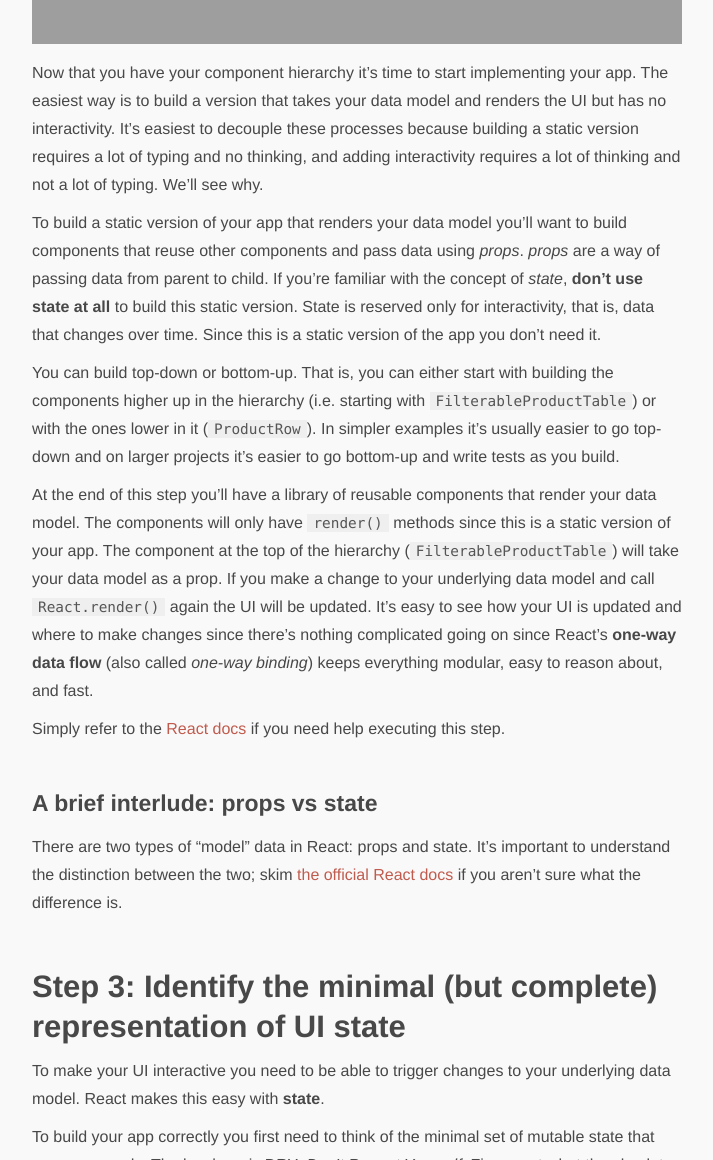
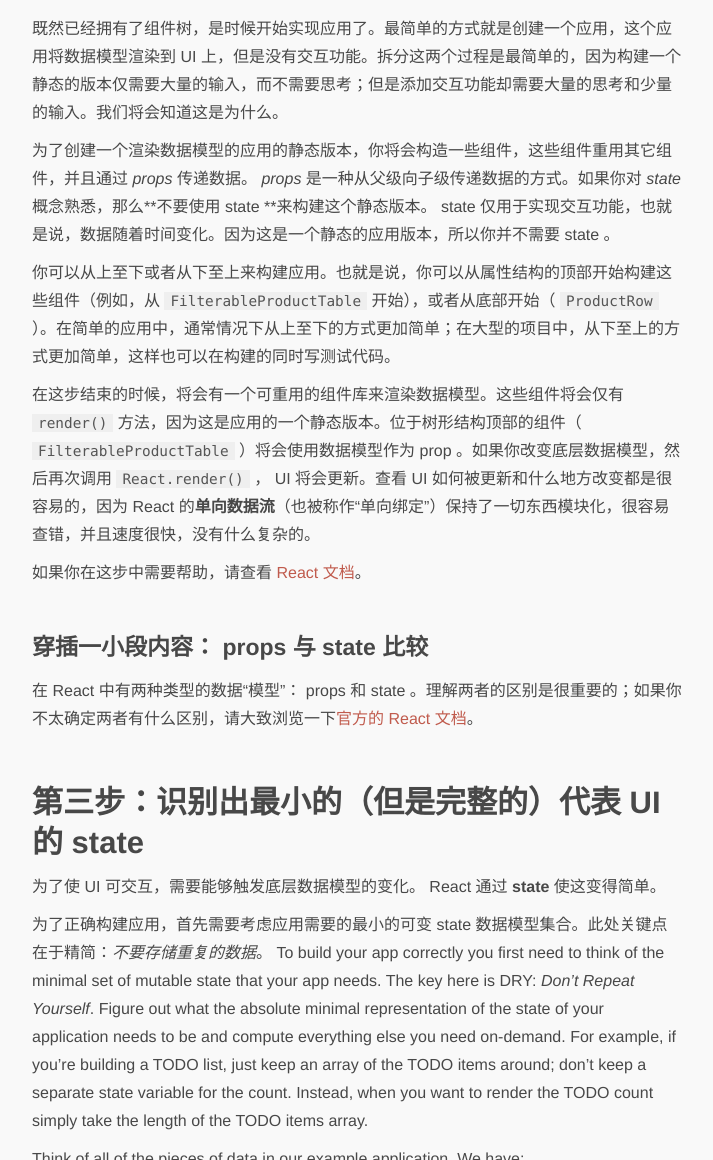
Before and after one commit to yaoshanliang/react-docs, a Jekyll site: the page built from zh/docs/thinking-in-react.md, in a window 1280 px wide and 1400 px high, scrolled down 2696 px. Shown: the part 240-1400 px from the top of the window, without its empty margins (418-1131 px from the left). Built offline with Jekyll 4.4.1, drawn with Linux system fonts in a browser that asks for light colours; Markdown is read by kramdown in place of the engine named in the settings; comment, search, counter and statistics services are not loaded; some of the changed text lies outside the part shown; grey boxes are pictures that could not be loaded.

Commit message:
thinking in react

```diff
--- a/zh/docs/thinking-in-react.md
+++ b/zh/docs/thinking-in-react.md
@@ -5,21 +5,21 @@ prev: tutorial.html
 next: videos.html
 ---
 
-这是一篇源自 [官方博客](/react/blog) 的 [文章](/react/blog/2013/11/05/thinking-in-react.html)。
+这是一篇源自[官方博客](/react/blog) 的[文章](/react/blog/2013/11/05/thinking-in-react.html)。
 
-在我看来，React是较早使用JavaScript构建大型、快速的Web应用程序的技术方案。它已经被我们广泛应用于 Facebook 和 Instagram。
+在我看来， React 是较早使用 JavaScript 构建大型、快速的 Web 应用程序的技术方案。它已经被我们广泛应用于 Facebook 和 Instagram 。
 
-React众多优秀特征中的其中一部分就是，教会你去重新思考如何构建应用程序。
+React 众多优秀特征中的其中一部分就是，教会你去重新思考如何构建应用程序。
 
 本文中，我将跟你一起使用 React 构建一个具备搜索功能的产品列表。
 
 > **注意：**
 >
-> 如果你无法看到本页内嵌的代码片段，请确认你不是用`https`协议加载本页的。
+> 如果你无法看到本页内嵌的代码片段，请确认你不是用 `https` 协议加载本页的。
 
-## 从原型（mock）开始
+## 从原型（ mock ）开始
 
-假设我们已经拥有了一个JSON API和设计师设计的原型。我们的设计师显然不够好，因为原型看起来如下：
+假设我们已经拥有了一个 JSON API 和设计师设计的原型。我们的设计师显然不够好，因为原型看起来如下：
 
 ![Mockup](/react/img/blog/thinking-in-react-mock.png)
 
@@ -40,24 +40,23 @@ JSON接口返回数据如下：
 
 你要做的第一件事是，为所有组件（及子组件）命名并画上线框图。假如你和设计师一起工作，也许他们已经完成了这项工作，所以赶紧去跟他们沟通！他们的 Photoshop 图层名也许最终可以直接用于你的 React 组件名。
 
-然而你如何知道哪些才能成为组件？想象一下，当你创建一些函数或对象时，用到一些类似的技术。其中一项技术就是 [单一功能原则](http://en.wikipedia.org/wiki/Single_responsibility_principle)，指的是，理想状态下一个组件应该只做一件事，假如它功能逐渐变大就需要被拆分成更小的子组件。
+然而你如何知道哪些才能成为组件？想象一下，当你创建一些函数或对象时，用到一些类似的技术。其中一项技术就是[单一功能原则](http://en.wikipedia.org/wiki/Single_responsibility_principle)，指的是，理想状态下一个组件应该只做一件事，假如它功能逐渐变大就需要被拆分成更小的子组件。
 
-由于你经常需要将一个JSON数据模型展示给用户，因此你需要检查这个模型结构是否正确以便你的UI（在这里指组件结构）是否能够正确的映射到这个模型上。这是因为用户界面和数据模型在 *信息构造* 方面都要一直，这意味着将你可以省下很多将UI分割成组件的麻烦事。你需要做的仅仅只是将数据模型分隔成一小块一小块的组件，以便它们都能够表示成组件。
+由于你经常需要将一个JSON数据模型展示给用户，因此你需要检查这个模型结构是否正确以便你的 UI （在这里指组件结构）是否能够正确的映射到这个模型上。这是因为用户界面和数据模型在 *信息构造* 方面都要一直，这意味着将你可以省下很多将 UI 分割成组件的麻烦事。你需要做的仅仅只是将数据模型分隔成一小块一小块的组件，以便它们都能够表示成组件。
 
 ![Component diagram](/react/img/blog/thinking-in-react-components.png)
 
-由此可见，我们的app中包含五个组件。下面我已经用 斜体 标示出每个组件对应的数据。
+由此可见，我们的 app 中包含五个组件。下面我已经用斜体标示出每个组件对应的数据。
 
   1. **`FilterableProductTable` （橘色）：** 包含整个例子的容器
-  2. **`SearchBar` （蓝色）：** 接受所有 *用户输入(user input)*
-  3. **`ProductTable` （绿色）：** 根据 *用户输入(user input)* 过滤和展示 *数据集合(data collection)*
-  4. **`ProductCategoryRow` （青色）：** 为每个 *分类(category)* 展示一列表头
-  5. **`ProductRow` （红色）：** 为每个 *产品(product)* 展示一列
+  2. **`SearchBar` （蓝色）：** 接受所有 *用户输入（ user input ）*
+  3. **`ProductTable` （绿色）：** 根据 *用户输入（ user input ）* 过滤和展示 *数据集合（ data collection ）*
+  4. **`ProductCategoryRow` （青色）：** 为每个 *分类（ category ）* 展示一列表头
+  5. **`ProductRow` （红色）：** 为每个 *产品（ product ）* 展示一列
 
-如果你仔细观察 `ProductTable`，你会发现表头（包含"Name"和"Price"标签）并不是单独的组件。
-If you look at `ProductTable` you'll see that the table header (containing the "Name" and "Price" labels) isn't its own component. This is a matter of preference and there's an argument to be made either way. For this example I left it as part of `ProductTable` because it is part of rendering the *data collection* which is `ProductTable`'s responsibility. However if this header grows to be complex (i.e. if we were to add affordances for sorting) it would certainly make sense to make this its own `ProductTableHeader` component.
+如果你仔细观察 `ProductTable` ，你会发现表头（包含“ Name ”和“ Price ”标签）并不是单独的组件。这只是一种个人偏好，也有一定的争论。在这个例子当中，我把表头当做 `ProductTable` 的一部分，因为它是渲染“数据集合”的一份子，这也是 `ProductTable` 的职责。但是，当这个表头变得复杂起来的时候（例如，添加排序功能），就应该单独地写一个 `ProductTableHeader` 组件。
 
-Now that we've identified the components in our mock, let's arrange them into a hierarchy. This is easy. Components that appear within another component in the mock should appear as a child in the hierarchy:
+既然我们在原型当中定义了这个组件，让我们把这些元素组成一棵树形结构。这很简单。被包含在其它组件中的组件在属性机构中应该是子级：
 
   * `FilterableProductTable`
     * `SearchBar`
@@ -65,28 +64,29 @@ Now that we've identified the components in our mock, let's arrange them into a
       * `ProductCategoryRow`
       * `ProductRow`
 
-## Step 2: Build a static version in React
+## 第二步： 利用 React ，创建应用的一个静态版本
 
 <iframe width="100%" height="300" src="http://jsfiddle.net/reactjs/yun1vgqb/embedded/" allowfullscreen="allowfullscreen" frameborder="0"></iframe>
 
-Now that you have your component hierarchy it's time to start implementing your app. The easiest way is to build a version that takes your data model and renders the UI but has no interactivity. It's easiest to decouple these processes because building a static version requires a lot of typing and no thinking, and adding interactivity requires a lot of thinking and not a lot of typing. We'll see why.
+既然已经拥有了组件树，是时候开始实现应用了。最简单的方式就是创建一个应用，这个应用将数据模型渲染到 UI 上，但是没有交互功能。拆分这两个过程是最简单的，因为构建一个静态的版本仅需要大量的输入，而不需要思考；但是添加交互功能却需要大量的思考和少量的输入。我们将会知道这是为什么。
 
-To build a static version of your app that renders your data model you'll want to build components that reuse other components and pass data using *props*. *props* are a way of passing data from parent to child. If you're familiar with the concept of *state*, **don't use state at all** to build this static version. State is reserved only for interactivity, that is, data that changes over time. Since this is a static version of the app you don't need it.
+为了创建一个渲染数据模型的应用的静态版本，你将会构造一些组件，这些组件重用其它组件，并且通过 *props* 传递数据。 *props* 是一种从父级向子级传递数据的方式。如果你对 *state* 概念熟悉，那么**不要使用 state **来构建这个静态版本。 state 仅用于实现交互功能，也就是说，数据随着时间变化。因为这是一个静态的应用版本，所以你并不需要 state 。
 
-You can build top-down or bottom-up. That is, you can either start with building the components higher up in the hierarchy (i.e. starting with `FilterableProductTable`) or with the ones lower in it (`ProductRow`). In simpler examples it's usually easier to go top-down and on larger projects it's easier to go bottom-up and write tests as you build.
+你可以从上至下或者从下至上来构建应用。也就是说，你可以从属性结构的顶部开始构建这些组件（例如，从 `FilterableProductTable` 开始），或者从底部开始（ `ProductRow` ）。在简单的应用中，通常情况下从上至下的方式更加简单；在大型的项目中，从下至上的方式更加简单，这样也可以在构建的同时写测试代码。
 
-At the end of this step you'll have a library of reusable components that render your data model. The components will only have `render()` methods since this is a static version of your app. The component at the top of the hierarchy (`FilterableProductTable`) will take your data model as a prop. If you make a change to your underlying data model and call `React.render()` again the UI will be updated. It's easy to see how your UI is updated and where to make changes since there's nothing complicated going on since React's **one-way data flow** (also called *one-way binding*) keeps everything modular, easy to reason about, and fast.
+在这步结束的时候，将会有一个可重用的组件库来渲染数据模型。这些组件将会仅有 `render()` 方法，因为这是应用的一个静态版本。位于树形结构顶部的组件（ `FilterableProductTable` ）将会使用数据模型作为 prop 。如果你改变底层数据模型，然后再次调用 `React.render()` ， UI 将会更新。查看 UI 如何被更新和什么地方改变都是很容易的，因为 React 的**单向数据流**（也被称作“单向绑定”）保持了一切东西模块化，很容易查错，并且速度很快，没有什么复杂的。
 
-Simply refer to the [React docs](http://facebook.github.io/react/docs/) if you need help executing this step.
+如果你在这步中需要帮助，请查看[ React 文档](http://facebook.github.io/react/docs/)。
 
-### A brief interlude: props vs state
+### 穿插一小段内容： props 与 state 比较
 
-There are two types of "model" data in React: props and state. It's important to understand the distinction between the two; skim [the official React docs](http://facebook.github.io/react/docs/interactivity-and-dynamic-uis.html) if you aren't sure what the difference is.
+在 React 中有两种类型的数据“模型”： props 和 state 。理解两者的区别是很重要的；如果你不太确定两者有什么区别，请大致浏览一下[官方的 React 文档](http://facebook.github.io/react/docs/interactivity-and-dynamic-uis.html)。
 
-## Step 3: Identify the minimal (but complete) representation of UI state
+##  第三步：识别出最小的（但是完整的）代表 UI 的 state
 
-To make your UI interactive you need to be able to trigger changes to your underlying data model. React makes this easy with **state**.
+为了使 UI 可交互，需要能够触发底层数据模型的变化。 React 通过 **state** 使这变得简单。
 
+为了正确构建应用，首先需要考虑应用需要的最小的可变 state 数据模型集合。此处关键点在于精简：*不要存储重复的数据*。
 To build your app correctly you first need to think of the minimal set of mutable state that your app needs. The key here is DRY: *Don't Repeat Yourself*. Figure out what the absolute minimal representation of the state of your application needs to be and compute everything else you need on-demand. For example, if you're building a TODO list, just keep an array of the TODO items around; don't keep a separate state variable for the count. Instead, when you want to render the TODO count simply take the length of the TODO items array.
 
 Think of all of the pieces of data in our example application. We have:
```
